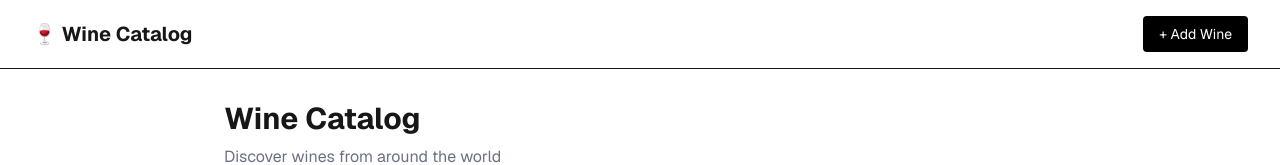
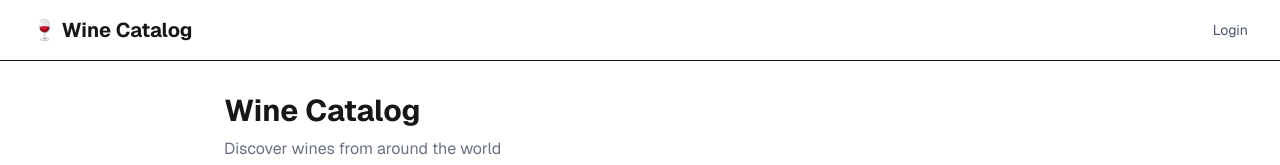
Before and after one commit to zurshanidze/wine-catalog, a Next.js app: page / in a window 1280 px wide. Shown: the top 165 px of the page. Built offline with nearby package versions, Linux system fonts and the light colour scheme; no server answers; the database is empty.

Commit message:
add navigation with login/logout buttons

```diff
--- a/app/layout.tsx
+++ b/app/layout.tsx
@@ -1,6 +1,9 @@
 import type { Metadata } from "next";
 import { Geist } from "next/font/google";
 import Link from "next/link";
+import { cookies } from "next/headers";
+import { verifySession } from "@/lib/session";
+import { logout } from "@/app/actions/auth";
 import "./globals.css";
 
 const geist = Geist({ subsets: ["latin"] });
@@ -10,15 +13,49 @@ export const metadata: Metadata = {
   description: "Discover and explore wines from around the world",
 };
 
-export default function RootLayout({ children }: { children: React.ReactNode }) {
+export default async function RootLayout({
+  children,
+}: {
+  children: React.ReactNode;
+}) {
+  const cookieStore = await cookies();
+  const token = cookieStore.get("session")?.value;
+  const session = token ? await verifySession(token) : null;
+
   return (
     <html lang="en">
       <body className={geist.className}>
         <nav className="border-b px-8 py-4 flex items-center justify-between">
-          <Link href="/" className="text-xl font-bold">🍷 Wine Catalog</Link>
-          <Link href="/admin" className="bg-black text-white px-4 py-2 rounded hover:bg-gray-800 text-sm">
-            + Add Wine
+          <Link href="/" className="text-xl font-bold">
+            🍷 Wine Catalog
           </Link>
+          <div className="flex items-center gap-4">
+            {session?.role === "ADMIN" && (
+              <Link
+                href="/admin"
+                className="bg-black text-white px-4 py-2 rounded hover:bg-gray-800 text-sm"
+              >
+                + Add Wine
+              </Link>
+            )}
+            {session ? (
+              <form action={logout}>
+                <button
+                  type="submit"
+                  className="text-sm text-gray-600 hover:text-black"
+                >
+                  Logout
+                </button>
+              </form>
+            ) : (
+              <Link
+                href="/login"
+                className="text-sm text-gray-600 hover:text-black"
+              >
+                Login
+              </Link>
+            )}
+          </div>
         </nav>
         {children}
       </body>
```
